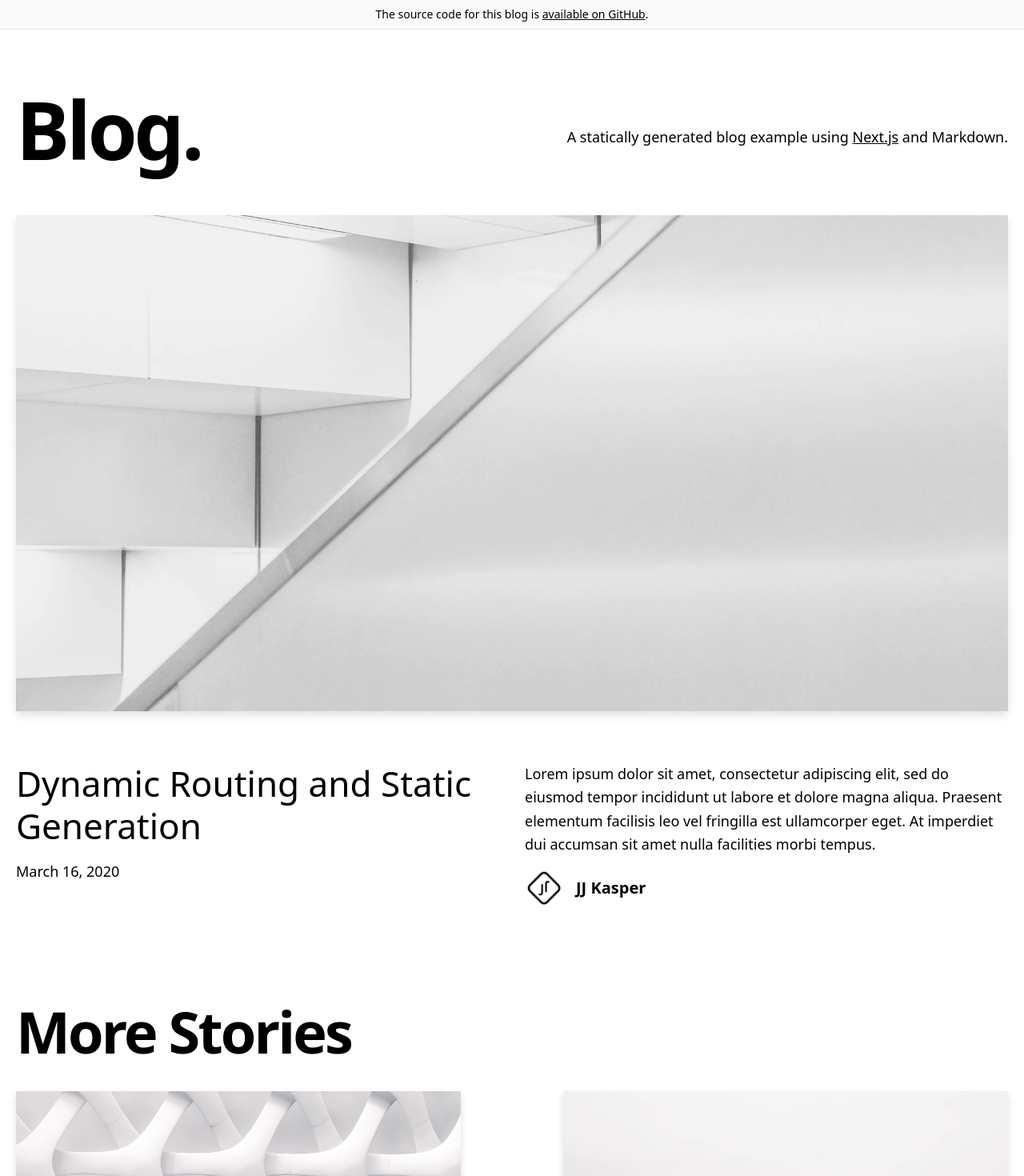
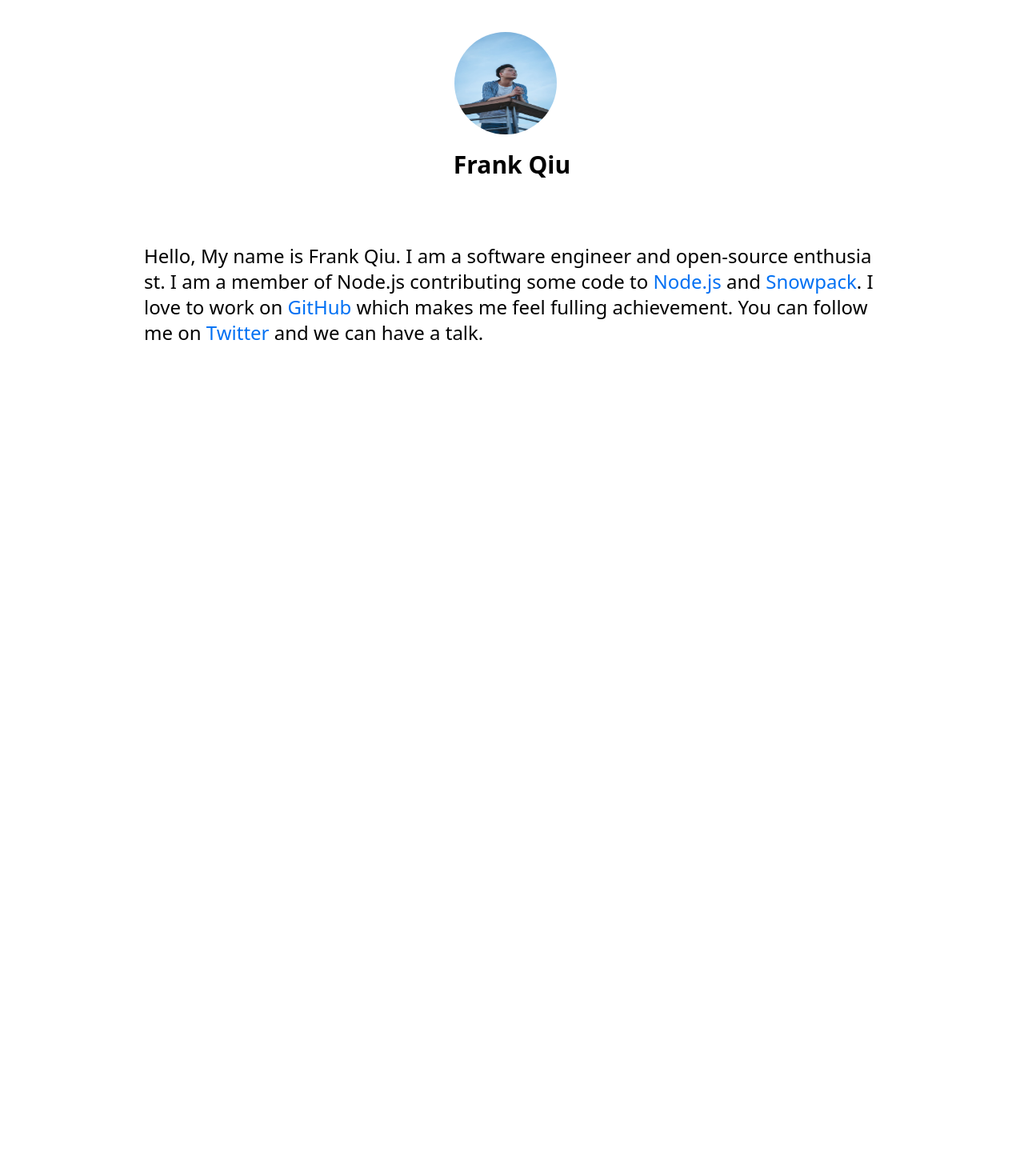
Before and after one commit to iam-frankqiu/my-website, a Next.js app: page / in a window 1280 px wide. Shown: the top 1470 px of the page at 80% size. After the commit the page ends 840 px from the top, so only its background shows below. Built offline with nearby package versions, Linux system fonts and the light colour scheme.

Commit message:
finish the first version

```diff
--- a/_posts/dynamic-routing.md
+++ /dev/null
@@ -1,19 +0,0 @@
----
-title: 'Dynamic Routing and Static Generation'
-excerpt: 'Lorem ipsum dolor sit amet, consectetur adipiscing elit, sed do eiusmod tempor incididunt ut labore et dolore magna aliqua. Praesent elementum facilisis leo vel fringilla est ullamcorper eget. At imperdiet dui accumsan sit amet nulla facilities morbi tempus.'
-coverImage: '/assets/blog/dynamic-routing/cover.jpg'
-date: '2020-03-16T05:35:07.322Z'
-author:
-  name: JJ Kasper
-  picture: '/assets/blog/authors/jj.jpeg'
-ogImage:
-  url: '/assets/blog/dynamic-routing/cover.jpg'
----
-
-Lorem ipsum dolor sit amet, consectetur adipiscing elit, sed do eiusmod tempor incididunt ut labore et dolore magna aliqua. Praesent elementum facilisis leo vel fringilla est ullamcorper eget. At imperdiet dui accumsan sit amet nulla facilities morbi tempus. Praesent elementum facilisis leo vel fringilla. Congue mauris rhoncus aenean vel. Egestas sed tempus urna et pharetra pharetra massa massa ultricies.
-
-Venenatis cras sed felis eget velit. Consectetur libero id faucibus nisl tincidunt. Gravida in fermentum et sollicitudin ac orci phasellus egestas tellus. Volutpat consequat mauris nunc congue nisi vitae. Id aliquet risus feugiat in ante metus dictum at tempor. Sed blandit libero volutpat sed cras. Sed odio morbi quis commodo odio aenean sed adipiscing. Velit euismod in pellentesque massa placerat. Mi bibendum neque egestas congue quisque egestas diam in arcu. Nisi lacus sed viverra tellus in. Nibh cras pulvinar mattis nunc sed. Luctus accumsan tortor posuere ac ut consequat semper viverra. Fringilla ut morbi tincidunt augue interdum velit euismod.
-
-## Lorem Ipsum
-
-Tristique senectus et netus et malesuada fames ac turpis. Ridiculous mus mauris vitae ultricies leo integer malesuada nunc vel. In mollis nunc sed id semper. Egestas tellus rutrum tellus pellentesque. Phasellus vestibulum lorem sed risus ultricies tristique nulla. Quis blandit turpis cursus in hac habitasse platea dictumst quisque. Eros donec ac odio tempor orci dapibus ultrices. Aliquam sem et tortor consequat id porta nibh. Adipiscing elit duis tristique sollicitudin nibh sit amet commodo nulla. Diam vulputate ut pharetra sit amet. Ut tellus elementum sagittis vitae et leo. Arcu non odio euismod lacinia at quis risus sed vulputate.
--- a/_posts/preview.md
+++ /dev/null
@@ -1,19 +0,0 @@
----
-title: 'Preview Mode for Static Generation'
-excerpt: 'Lorem ipsum dolor sit amet, consectetur adipiscing elit, sed do eiusmod tempor incididunt ut labore et dolore magna aliqua. Praesent elementum facilisis leo vel fringilla est ullamcorper eget. At imperdiet dui accumsan sit amet nulla facilities morbi tempus.'
-coverImage: '/assets/blog/preview/cover.jpg'
-date: '2020-03-16T05:35:07.322Z'
-author:
-  name: Joe Haddad
-  picture: '/assets/blog/authors/joe.jpeg'
-ogImage:
-  url: '/assets/blog/preview/cover.jpg'
----
-
-Lorem ipsum dolor sit amet, consectetur adipiscing elit, sed do eiusmod tempor incididunt ut labore et dolore magna aliqua. Praesent elementum facilisis leo vel fringilla est ullamcorper eget. At imperdiet dui accumsan sit amet nulla facilities morbi tempus. Praesent elementum facilisis leo vel fringilla. Congue mauris rhoncus aenean vel. Egestas sed tempus urna et pharetra pharetra massa massa ultricies.
-
-Venenatis cras sed felis eget velit. Consectetur libero id faucibus nisl tincidunt. Gravida in fermentum et sollicitudin ac orci phasellus egestas tellus. Volutpat consequat mauris nunc congue nisi vitae. Id aliquet risus feugiat in ante metus dictum at tempor. Sed blandit libero volutpat sed cras. Sed odio morbi quis commodo odio aenean sed adipiscing. Velit euismod in pellentesque massa placerat. Mi bibendum neque egestas congue quisque egestas diam in arcu. Nisi lacus sed viverra tellus in. Nibh cras pulvinar mattis nunc sed. Luctus accumsan tortor posuere ac ut consequat semper viverra. Fringilla ut morbi tincidunt augue interdum velit euismod.
-
-## Lorem Ipsum
-
-Tristique senectus et netus et malesuada fames ac turpis. Ridiculous mus mauris vitae ultricies leo integer malesuada nunc vel. In mollis nunc sed id semper. Egestas tellus rutrum tellus pellentesque. Phasellus vestibulum lorem sed risus ultricies tristique nulla. Quis blandit turpis cursus in hac habitasse platea dictumst quisque. Eros donec ac odio tempor orci dapibus ultrices. Aliquam sem et tortor consequat id porta nibh. Adipiscing elit duis tristique sollicitudin nibh sit amet commodo nulla. Diam vulputate ut pharetra sit amet. Ut tellus elementum sagittis vitae et leo. Arcu non odio euismod lacinia at quis risus sed vulputate.
--- /dev/null
+++ b/components/Link.tsx
@@ -0,0 +1,14 @@
+type Props ={
+    href: string,
+    children: string
+}
+
+const Link = ({children, href, ...props }: Props) => {
+    return (
+        <a href={href} {...props} className="blue" target="_blank" rel="noopener noreferrer">
+            {children}
+        </a>
+    )
+}
+
+export default Link
--- a/components/avatar.tsx
+++ b/components/avatar.tsx
@@ -5,9 +5,9 @@ type Props = {
 
 const Avatar = ({ name, picture }: Props) => {
   return (
-    <div className="flex items-center">
-      <img src={picture} className="w-12 h-12 rounded-full mr-4" alt={name} />
-      <div className="text-xl font-bold">{name}</div>
+    <div className="flex items-center flex-col mt-10">
+      <img src={picture} className="w-32 h-32 rounded-full mr-4" alt={name} />
+      <div className="text-xl font-bold mt-5 text-3xl">{name}</div>
     </div>
   )
 }
--- a/components/layout.tsx
+++ b/components/layout.tsx
@@ -12,10 +12,10 @@ const Layout = ({ preview, children }: Props) => {
     <>
       <Meta />
       <div className="min-h-screen">
-        <Alert preview={preview} />
+        {/* <Alert preview={preview} /> */}
         <main>{children}</main>
       </div>
-      <Footer />
+      {/* <Footer /> */}
     </>
   )
 }
--- a/pages/index.tsx
+++ b/pages/index.tsx
@@ -2,9 +2,11 @@ import Container from '../components/container'
 import MoreStories from '../components/more-stories'
 import HeroPost from '../components/hero-post'
 import Intro from '../components/intro'
+import Avatar from '../components/avatar'
 import Layout from '../components/layout'
 import { getAllPosts } from '../lib/api'
 import Head from 'next/head'
+import Link from '../components/Link'
 import { CMS_NAME } from '../lib/constants'
 import Post from '../types/post'
 
@@ -19,11 +21,16 @@ const Index = ({ allPosts }: Props) => {
     <>
       <Layout>
         <Head>
-          <title>Next.js Blog Example with {CMS_NAME}</title>
+          <title>The personal website of Frank Qiu</title>
         </Head>
         <Container>
-          <Intro />
-          {heroPost && (
+
+          <Avatar  name="Frank Qiu" picture="/frankqiu.jpeg"></Avatar>
+          <div style={{wordBreak: 'break-all'}} className="ml-40 mr-40 mt-20 text-2xl">
+            Hello, My name is Frank Qiu. I am a software engineer and open-source enthusiast. I am a member of Node.js contributing some code to <Link href="https://nodejs.org/en/">Node.js</Link> and <Link href="https://www.snowpack.dev/">Snowpack</Link>.
+             I love to work on <Link href="https://github.com/iam-frankqiu" >GitHub</Link> which makes me feel fulling achievement. You can follow me on <Link href="https://twitter.com/FrankQi73998203" >Twitter</Link> and we can have a talk.
+          </div>
+          {/* {heroPost && (
             <HeroPost
               title={heroPost.title}
               coverImage={heroPost.coverImage}
@@ -32,8 +39,8 @@ const Index = ({ allPosts }: Props) => {
               slug={heroPost.slug}
               excerpt={heroPost.excerpt}
             />
-          )}
-          {morePosts.length > 0 && <MoreStories posts={morePosts} />}
+          )} */}
+          {/* {morePosts.length > 0 && <MoreStories posts={morePosts} />} */}
         </Container>
       </Layout>
     </>
--- a/styles/index.css
+++ b/styles/index.css
@@ -13,3 +13,6 @@
 /* Stop purging. */
 
 /* Your own custom utilities */
+.blue {
+    color: #0070f3;
+}
```
Also changed, not shown: public/frankqiu.jpeg (added).
